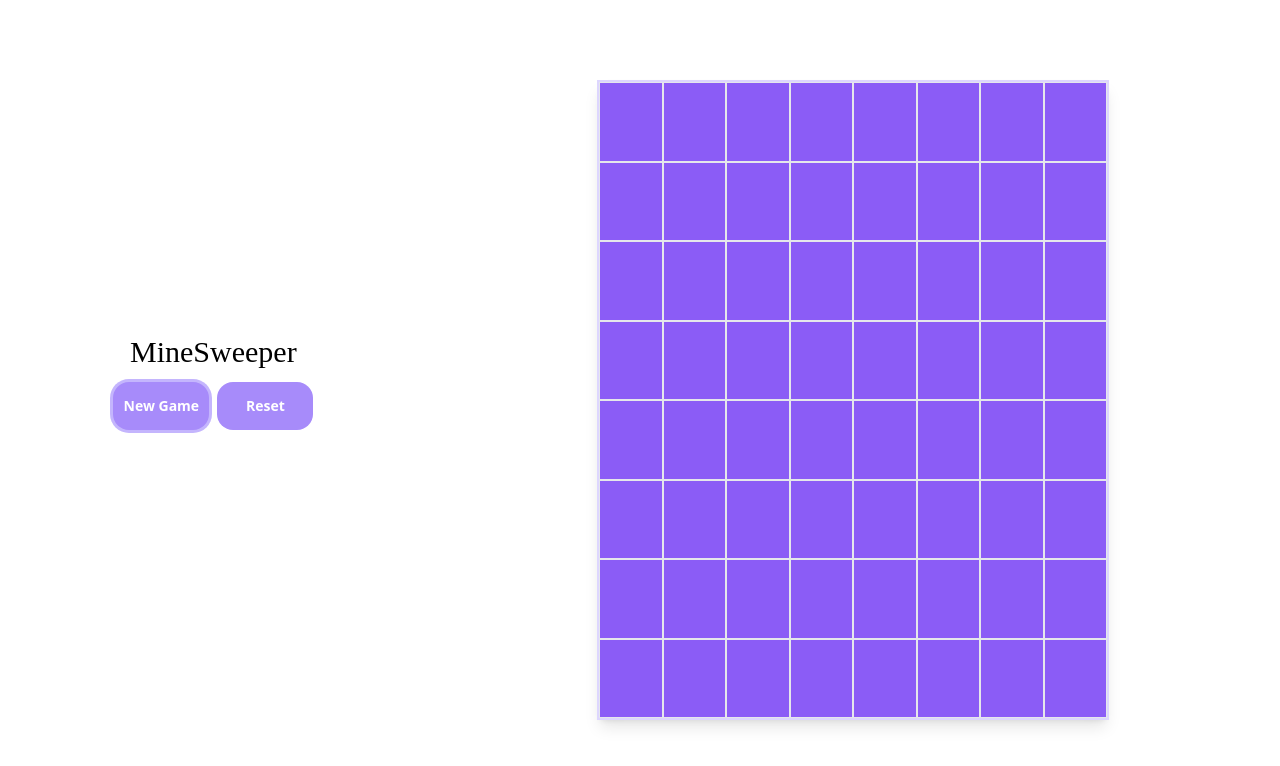
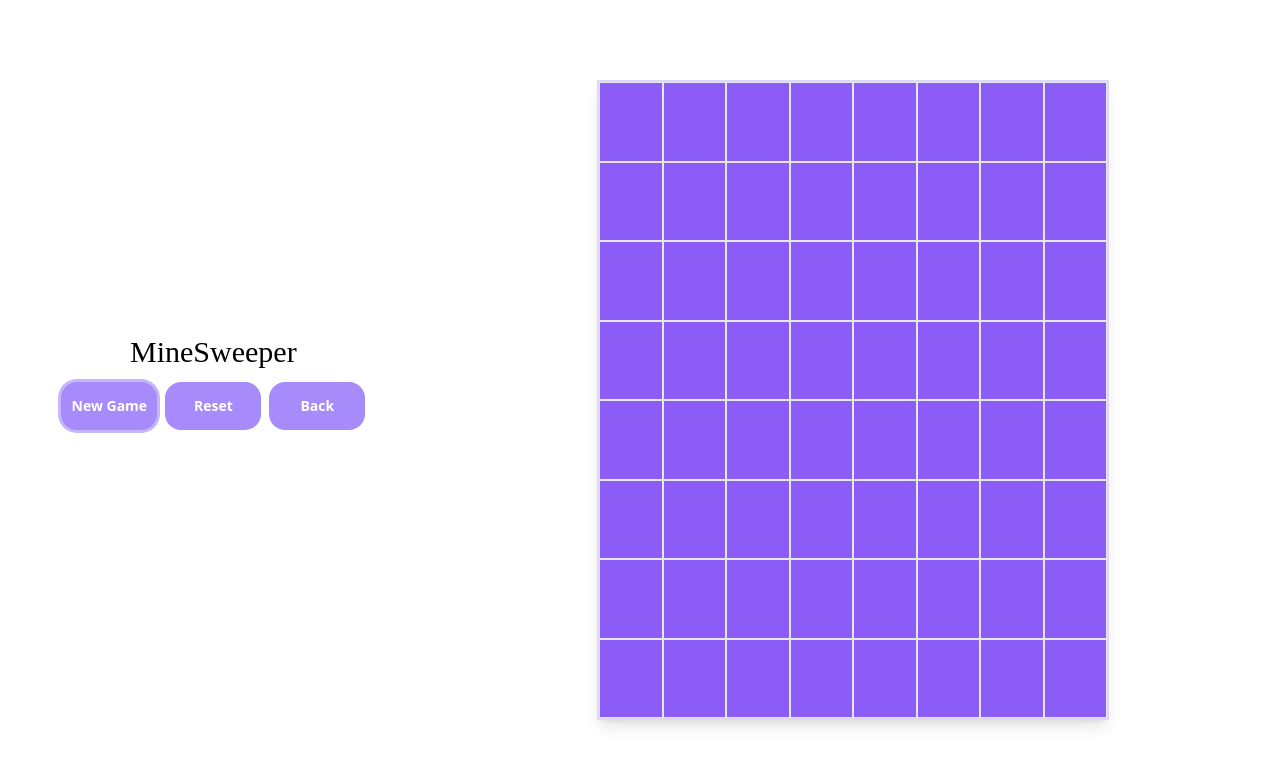
Before and after one commit to jonathanwears/minesweeper, a React (Vite) app: page / in a window 1280 px wide. Both pictures are taken after a click on the button "Start Game". Shown: the top 766 px of the page. Built offline with nearby package versions, Linux system fonts and the light colour scheme; a web font is replaced by a local one.

Commit message:
implemented history

```diff
--- a/src/components/StatusButtons.jsx
+++ b/src/components/StatusButtons.jsx
@@ -4,12 +4,12 @@
 import React from 'react';
 import useTileStore from '../utils/stores/useTileStore';
 import useGameStore from '../utils/stores/useGameStore';
-import { CreateGame } from '../utils/CreateGame';
+import CreateGame from '../utils/CreateGame';
 import Button from './Button';
-
+import HandleStoreUpdates from '../utils/HandleStoreUpdates';
 // reset and start game from this component
 
-function StatusButtons() {
+function StatusButtons({ history }) {
   const { tiles, createTiles, updateTiles } = useTileStore((state) => state);
   const { game, updateGame } = useGameStore((state) => state);
 
@@ -32,6 +32,7 @@ function StatusButtons() {
 
   function handleResetGame() {
     resetGame();
+    history.clear();
   }
 
   function handleStartGame() {
@@ -41,10 +42,16 @@ function StatusButtons() {
     newGame();
   }
 
+  function handleBackButton() {
+    const index = history.history.at(-1);
+    HandleStoreUpdates(index);
+    history.remove();
+  }
+
   return (
     <div>
       <Button
-        name={!game.inProgress ? 'Start Game' : 'New Game'}
+        name={game.inProgress ? 'New Game' : 'Start Game'}
         click={handleStartGame}
       />
 
@@ -52,6 +59,12 @@ function StatusButtons() {
         name="Reset"
         click={handleResetGame}
       />
+      {game.inProgress && (
+        <Button
+          name="Back"
+          click={handleBackButton}
+        />
+      )}
     </div>
   );
 }
--- a/src/components/Tile.jsx
+++ b/src/components/Tile.jsx
@@ -5,7 +5,7 @@ import useGameStore from '../utils/stores/useGameStore';
 import TileUi from './TileUi';
 import TileNumber from '../utils/TileNumber';
 
-function Tile({ index }) {
+function Tile({ index, add }) {
   const ref = useRef(false);
   const updateTile = useTileStore((state) => state.updateTiles);
   const tile = useTileStore((state) => state.tiles[index]);
@@ -19,7 +19,6 @@ function Tile({ index }) {
       const tileNumber = TileNumber(index);
       setDisplay(tileNumber);
     }
-    ref.current = true;
   }, [isClicked]);
 
   useEffect(() => {
@@ -28,6 +27,18 @@ function Tile({ index }) {
       updateGame('isLost', true);
     }
   }, [tile]);
+
+  useEffect(() => {
+    if (ref.current === true && (isClicked || isFlagged)) {
+      add(tile.index);
+    }
+  }, [isClicked, isFlagged]);
+
+  useEffect(() => {
+    if (ref.current === false) {
+      ref.current = true;
+    }
+  }, []);
 
   function handleTileLeftClick() {
     if (isLost || isWon) return;
--- a/src/pages/GameBoard.jsx
+++ b/src/pages/GameBoard.jsx
@@ -4,7 +4,7 @@ import useGameStore from '../utils/stores/useGameStore';
 import Tile from '../components/Tile';
 import checkWin from '../utils/checkWIn';
 
-function GameBoard() {
+function GameBoard({ add }) {
   const tiles = useTileStore((state) => state.tiles);
   const updateGame = useGameStore((state) => state.updateGame);
   const inProgress = useGameStore((state) => state.game.inProgress);
@@ -18,7 +18,13 @@ function GameBoard() {
   const board = inProgress ? (
     <div className="grid-rows-2 col-span-2 justify-center items-center flex flex-col">
       <div className="grid w-96 h-96 lg:w-3/5 lg:h-4/5 lg:max-w-7xl grid-cols-8 grid-rows-8 border-2 border-violet-200 shadow-lg m-2">
-        {Object.keys(tiles).map((index) => <Tile key={index} index={index} />)}
+        {Object.keys(tiles).map((index) => (
+          <Tile
+            key={index}
+            index={index}
+            add={add}
+          />
+        ))}
       </div>
     </div>
   ) : null;
--- a/src/pages/StatusBar.jsx
+++ b/src/pages/StatusBar.jsx
@@ -1,11 +1,10 @@
 import React, { useEffect, useState } from 'react';
 import useGameStore from '../utils/stores/useGameStore';
-
 import StatusButtons from '../components/StatusButtons';
 import StatusMessage from '../components/StatusMessage';
 import Title from '../components/Title';
 
-function StatusBar() {
+function StatusBar({ history }) {
   const { isWon, isLost } = useGameStore((state) => state.game);
   const [message, setMessage] = useState('');
 
@@ -22,7 +21,9 @@ function StatusBar() {
   return (
     <div className="flex flex-col justify-center items-center py-2">
       <Title title="MineSweeper" />
-      <StatusButtons />
+      <StatusButtons
+        history={history}
+      />
       <StatusMessage message={message} />
     </div>
   );
--- a/src/utils/CreateGame.js
+++ b/src/utils/CreateGame.js
@@ -1,8 +1,8 @@
-/* eslint-disable import/prefer-default-export */
+import { v4 as uuidv4 } from 'uuid';
 import tileProperties from './tileProperties';
 import basicGame from '../basicGame';
 
-export function CreateGame() {
+function CreateGame() {
   let board = null;
 
   function makeGame() {
@@ -12,6 +12,7 @@ export function CreateGame() {
     const game = new Array(TILE_NUMBER)
       .fill()
       .map(() => ({
+        index: uuidv4(),
         ...tileProperties,
       }));
 
@@ -34,3 +35,5 @@ export function CreateGame() {
   board = makeGame();
   return board;
 }
+
+export default CreateGame;
```
